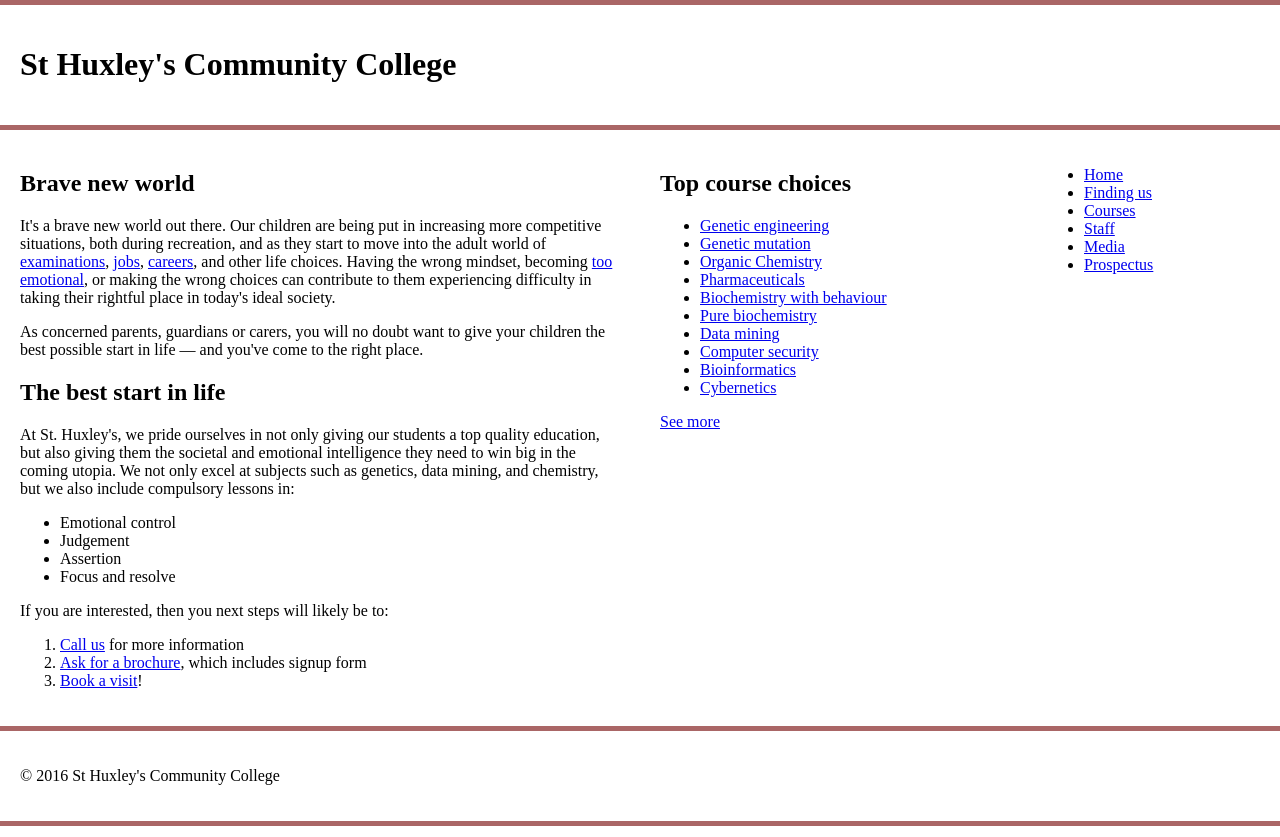
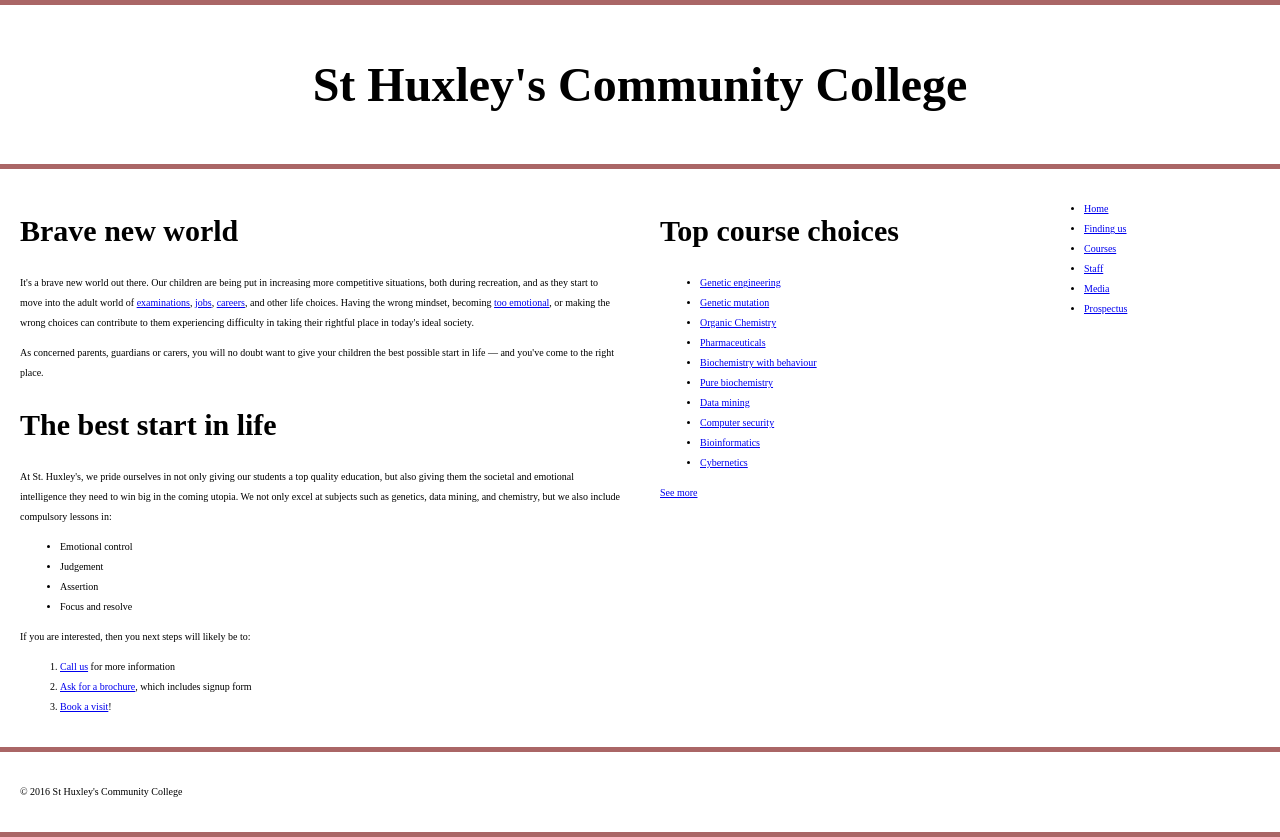
Before and after one commit to Tayyib180/INFT1206-09, a plain HTML site: page assignment3/part3/index.html in a window 1280 px wide. Drawn offline with Linux system fonts and the light colour scheme.

Commit message:
added some fonts

```diff
--- a/assignment3/part3/style.css
+++ b/assignment3/part3/style.css
@@ -8,6 +8,7 @@ body {
   margin: 0 auto;
   min-width: 1000px;
   max-width: 1400px;
+  font-size: 10px;
 }
 
 /* Layout */
@@ -43,3 +44,16 @@ header, footer {
 }
 
 /* WRITE YOUR CODE BELOW HERE */
+
+h1 {
+  font-size: 3rem;
+  text-align: center;
+}
+
+h2 {
+  font-size: 3em;
+}
+
+p, li {
+  line-height: 2;
+}
```
